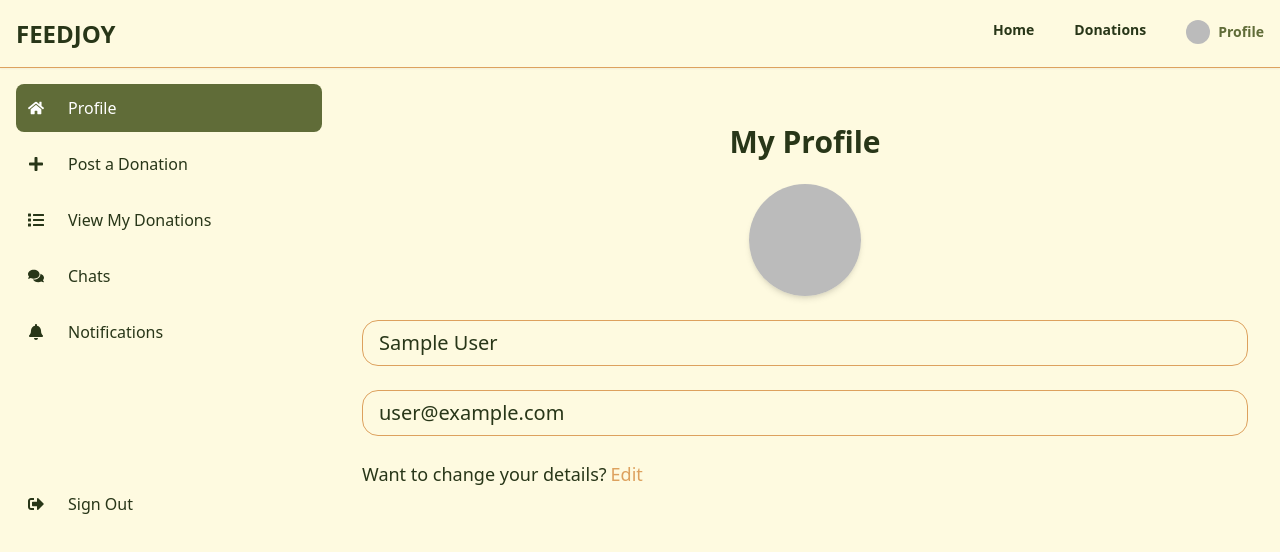
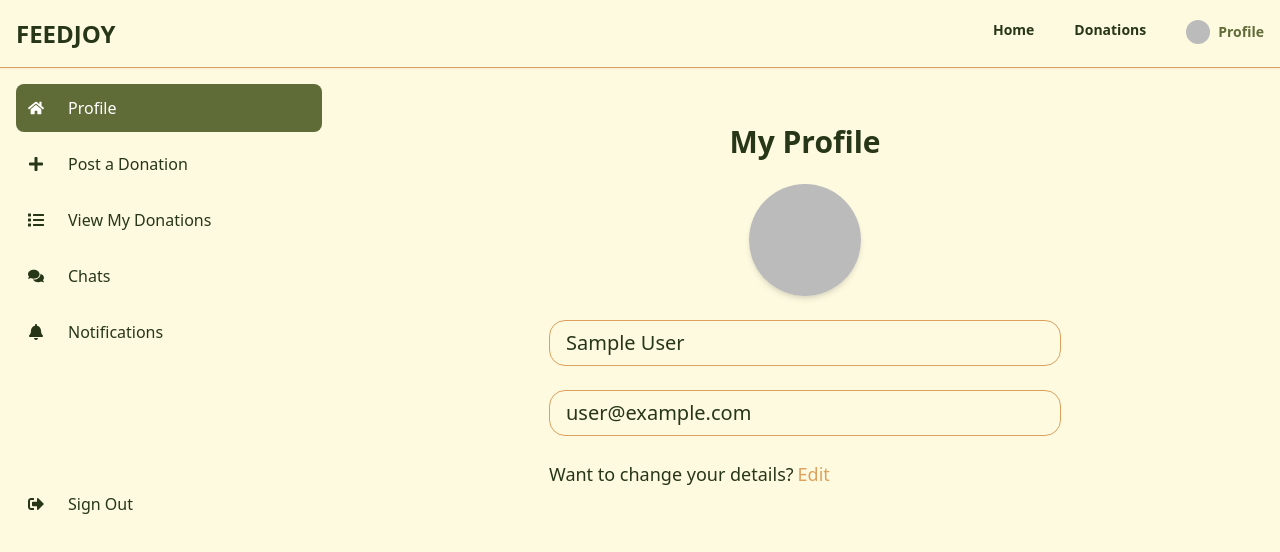
Before and after one commit to NAbhijna/Feedjoy-food-donation, a React (Create React App) app: page /profile in a window 1280 px wide. Shown: the top 552 px of the page. Built offline with nearby package versions, Linux system fonts and the light colour scheme; no server answers; the database is empty; sample sign-in values are in the browser's storage.

Commit message:
fix: profile ui

```diff
--- a/src/pages/Profile.jsx
+++ b/src/pages/Profile.jsx
@@ -126,7 +126,7 @@
           />
         )}
       </div>
-      <div className="w-full">
+      <div className="w-full max-w-lg mx-auto">
         <form>
           <input
             type="text"
```
